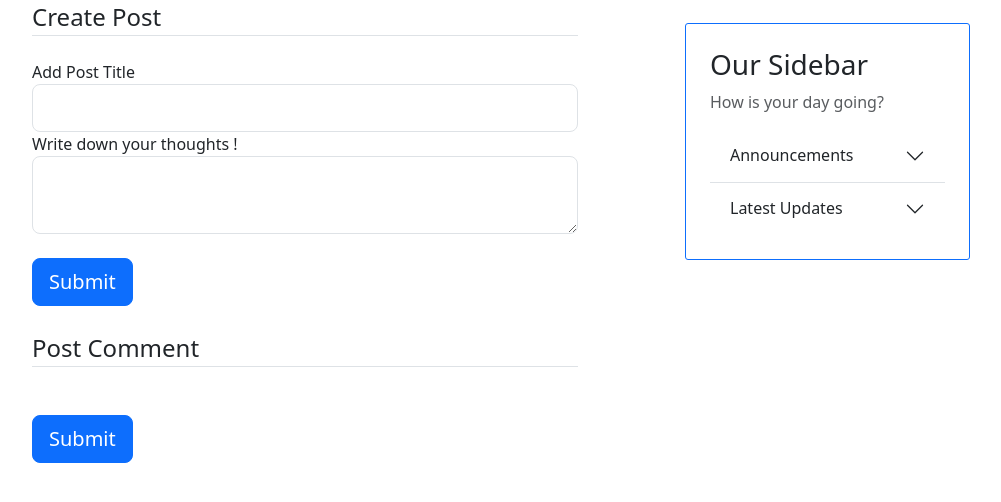
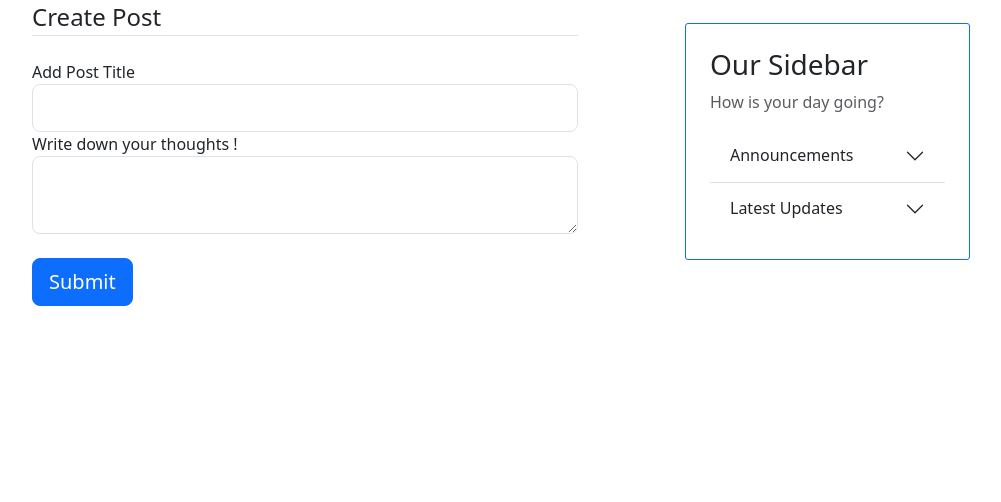
Before and after one commit to gegendepressed/OpenMedia, a Flask app: template templates/newpost.html in a window 1280 px wide. Shown: the part 65-567 px from the top of the page, without its empty margins (145-1146 px from the left). Run offline with Flask 3, Linux system fonts and the light colour scheme; the template is opened without the code that fills it: values that come from a table or form of the project are taken from there, others are empty.

Commit message:
newpost.html: Remove add comment form references was added here by mistake
Signed-off-by: FrosT2k5 <androygaming@gmail.com>

```diff
--- a/templates/newpost.html
+++ b/templates/newpost.html
@@ -38,30 +38,7 @@
             {{ form.submit(class="btn btn-primary btn-lg btn-block mt-4") }}
         </div>
     </fieldset>
+</form>
 <br>
 
-<form method="POST" action="">
-    {{ form.csrf_token }}
-    <fieldset class="form-group">
-    <legend class="border-bottom mb-4"> Post Comment </legend>
-        <div class="form-group">
-            {{ form.text.label(class="form-control-label") }}
-
-            {% if form.text.errors %}
-                {{ form.content(class="form-control form-control-lg is-invalid") }}
-                <div class="invalid-feedback">
-                    {% for error in form.text.errors %}
-                        <span>{{ error }}</span>
-                    {% endfor %}
-                </div>
-            {% else %}
-                {{ form.text(class="form-control form-control-lg") }}
-            {% endif %}
-        </div>
-
-        <div class="form-group">
-            {{ form.submit(class="btn btn-primary btn-lg btn-block mt-4") }}
-        </div>
-    </fieldset>
-<br>
 {% endblock %}
```
